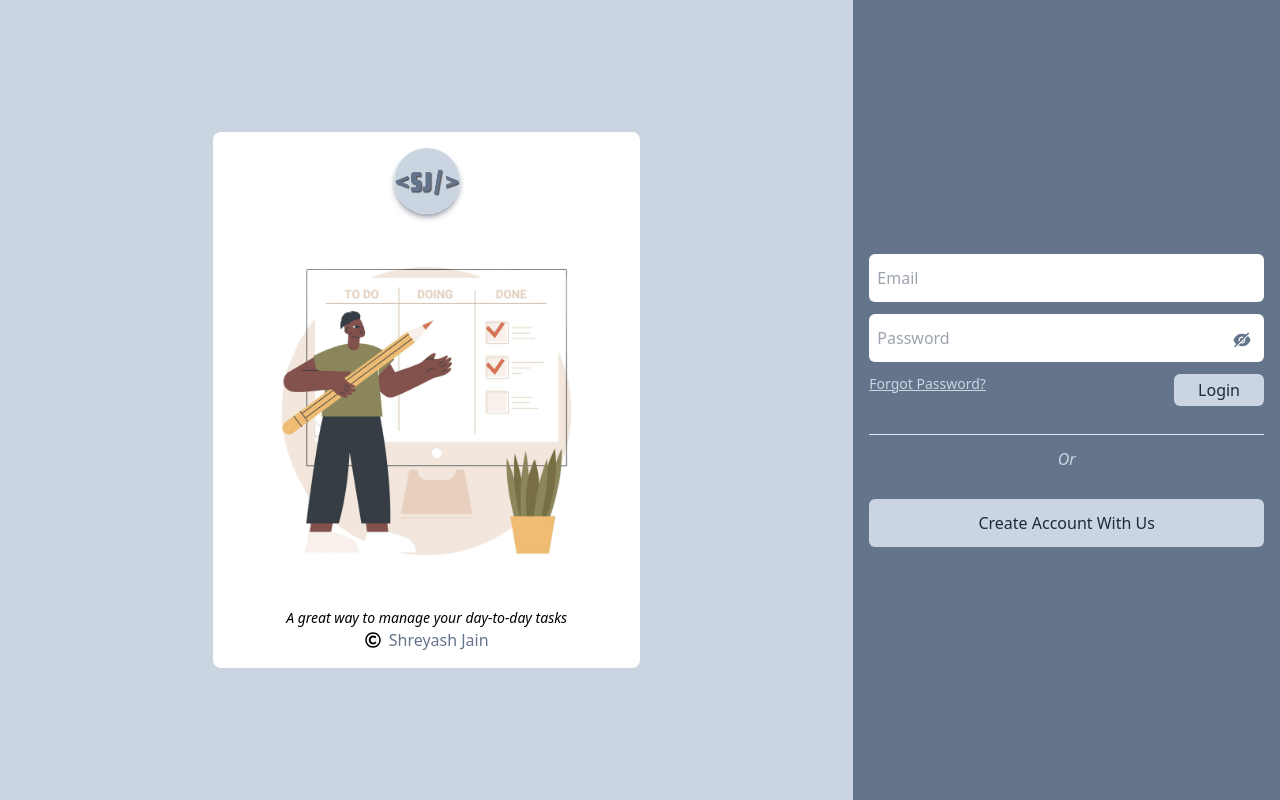
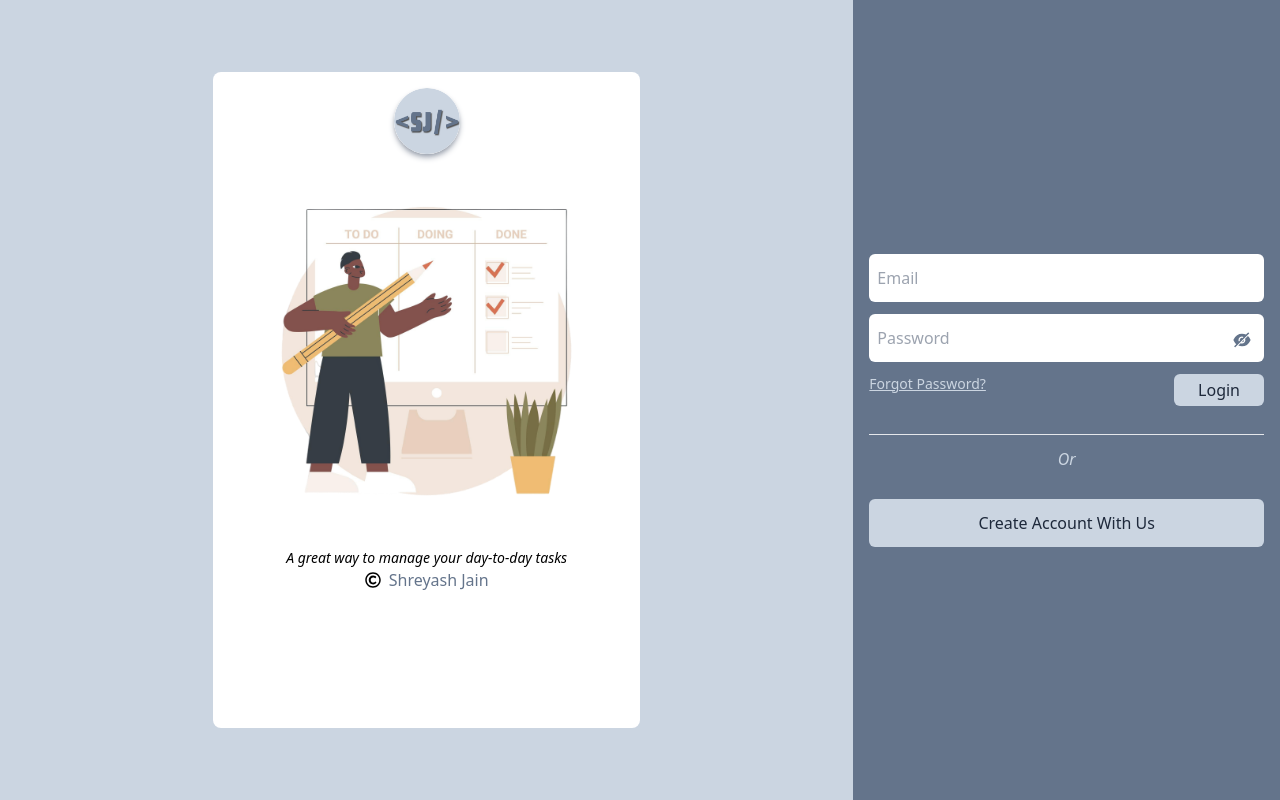
Before and after one commit to iamshreyashjain/TodoPlus, a React (Vite) app: page / in a window 1280 px wide. Built offline with nearby package versions, Linux system fonts and the light colour scheme.

Commit message:
finalDes

```diff
--- a/src/LoginScreen.jsx
+++ b/src/LoginScreen.jsx
@@ -27,8 +27,8 @@ export default function LoginScreen() {
                 <LoginScreenSkeleton /> // Show the skeleton while loading
             ) : (
                 <div className="min-w-screen min-h-screen bg-slate-300 sm:flex">
-                    <div className="hidden sm:w-2/3 sm:bg-slate-300 sm:flex sm:justify-center sm:items-center min-h-screen">
-                        <div className="w-1/2 p-4 rounded-lg bg-white flex flex-col items-center min-h-96">
+                    <div className="hidden sm:w-2/3 sm:bg-slate-300 sm:flex sm:justify-center sm:items-center min-h-screen ">
+                        <div className="w-1/2 p-4 rounded-lg bg-white flex flex-col items-center min-h-[82%]">
                             <img src={Logo3} className='w-1/6 shadow-md shadow-gray-400 rounded-full' />
                             <img src={LoginScreenIMG} className='' />
                             <p className='text-sm'>
--- a/src/LoginScreenSkeleton.jsx
+++ b/src/LoginScreenSkeleton.jsx
@@ -7,7 +7,7 @@ export default function LoginScreenSkeleton() {
                     <div className="w-1/6 h-20 bg-gray-200 rounded-full animate-pulse shadow-md shadow-gray-400 mb-4"></div>
 
                     {/* Skeleton for the second image */}
-                    <div className="w-5/6 min-h-80 mt-10 bg-gray-200 animate-pulse mb-4 rounded-lg"></div>
+                    <div className="w-4/6 min-h-80 mt-10 bg-gray-200 animate-pulse mb-4 rounded-full "></div>
 
                     {/* Skeleton for the text */}
                     <div className="w-3/4 h-8 bg-gray-200 rounded animate-pulse mb-2 mt-6"></div>
```
